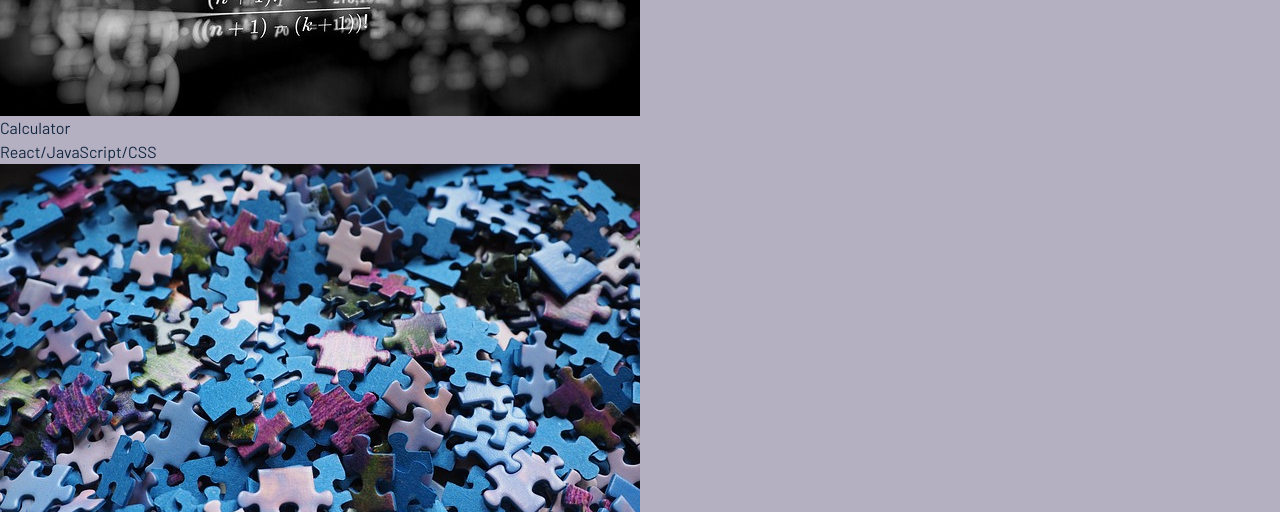
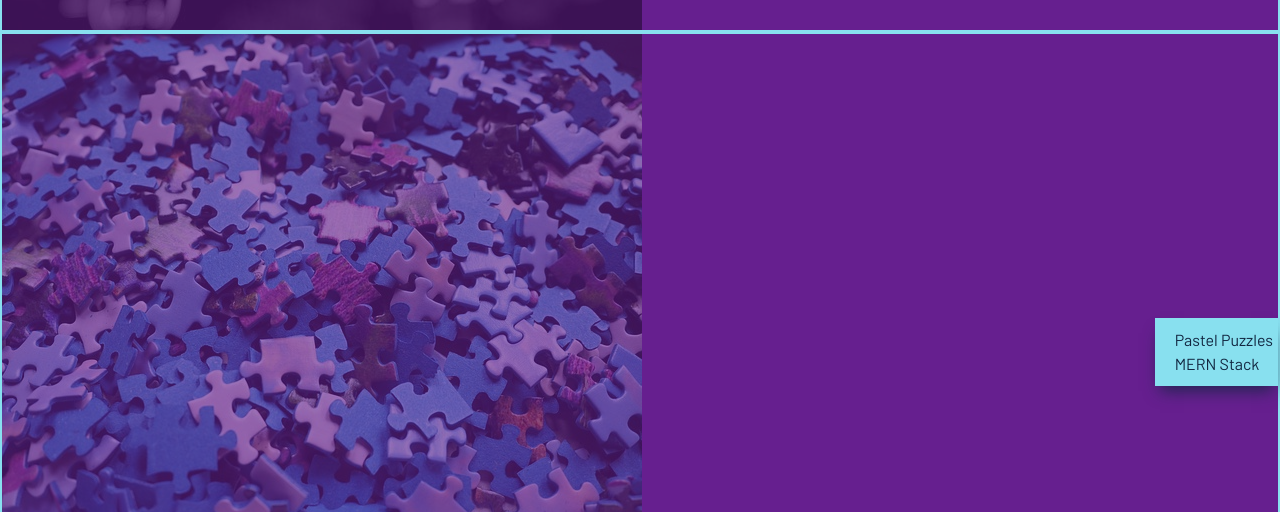
Before and after one commit to BrookesCodeStuff/personal-portfolio, a plain HTML site: page index.html in a window 1280 px wide. Shown: the part 1930-2442 px from the top of the page. Drawn offline with Linux system fonts and the light colour scheme.

Commit message:
add styling for work section

```diff
--- a/assets/style.css
+++ b/assets/style.css
@@ -48,8 +48,8 @@ body {
   min-height: 100vh;
   text-rendering: optimizeSpeed;
   line-height: 1.5;
-  background: rgb(var(--primary-light));
-  color: rgb(var(--primary-dark));
+  background: rgb(var(--primary-dark));
+  color: rgb(var(--primary-light));
   font-family: 'Barlow', sans-serif;
 }
 
@@ -96,6 +96,7 @@ header {
 header h1 {
   margin: 0 20px;
   font-size: 2rem;
+  color: rgb(var(--accent-light));
 }
 
 nav {
@@ -114,6 +115,7 @@ nav a {
   padding: 10px 20px;
   color: rgb(var(--primary-light));
   text-decoration: none;
+  transition: all 0.4s ease-in-out;
 }
 
 nav a:hover {
@@ -136,7 +138,7 @@ nav a:hover {
 }
 
 .hero-image h2 {
-  background: rgba(var(--accent-light), 0.6);
+  background: rgba(var(--accent-light), 0.8);
   color: rgb(var(--primary-dark));
   padding: 10px;
   position: absolute;
@@ -170,6 +172,46 @@ section h2 {
 }
 
 /* My work styling */
+.projects {
+  display: flex;
+  flex-wrap: wrap;
+  flex-direction: column;
+}
+
+.project {
+  position: relative;
+  border: 2px solid rgba(var(--accent-light));
+  background: rgb(var(--accent-dark));
+}
+
+.project img {
+  object-fit: cover;
+  opacity: 0.4;
+  transition: opacity 0.5s ease-in-out;
+}
+
+.project:hover img {
+  opacity: 1;
+  transition: opacity 0.5s ease-in-out;
+}
+
+.project .label {
+  position: absolute;
+  left: 0;
+  bottom: 10vw;
+  background: rgb(var(--accent-light));
+  padding: 10px 20px 10px 5px;
+  color: rgb(var(--primary-dark));
+  font-weight: 500;
+  z-index: 3;
+  box-shadow: 0px 10px 15px -5px rgba(18, 39, 65, 0.8);
+}
+
+.project:nth-child(even) .label {
+  left: auto;
+  right: 0;
+  padding: 10px 5px 10px 20px;
+}
 
 /* Contact me styling */
 .contact-icons {
--- a/index.html
+++ b/index.html
@@ -81,11 +81,13 @@
         </div>
 
         <div class="project">
-          <img src="./assets/images/run-buddy.png" alt="" />
-          <div class="label">
-            <p>Run Buddy</p>
-            <p>HTML/CSS</p>
-          </div>
+          <a href="https://brookescodestuff.github.io/run-buddy/">
+            <img src="./assets/images/run-buddy.png" alt="" />
+            <div class="label">
+              <p>Run Buddy</p>
+              <p>HTML/CSS</p>
+            </div>
+          </a>
         </div>
       </div>
     </section>
```
